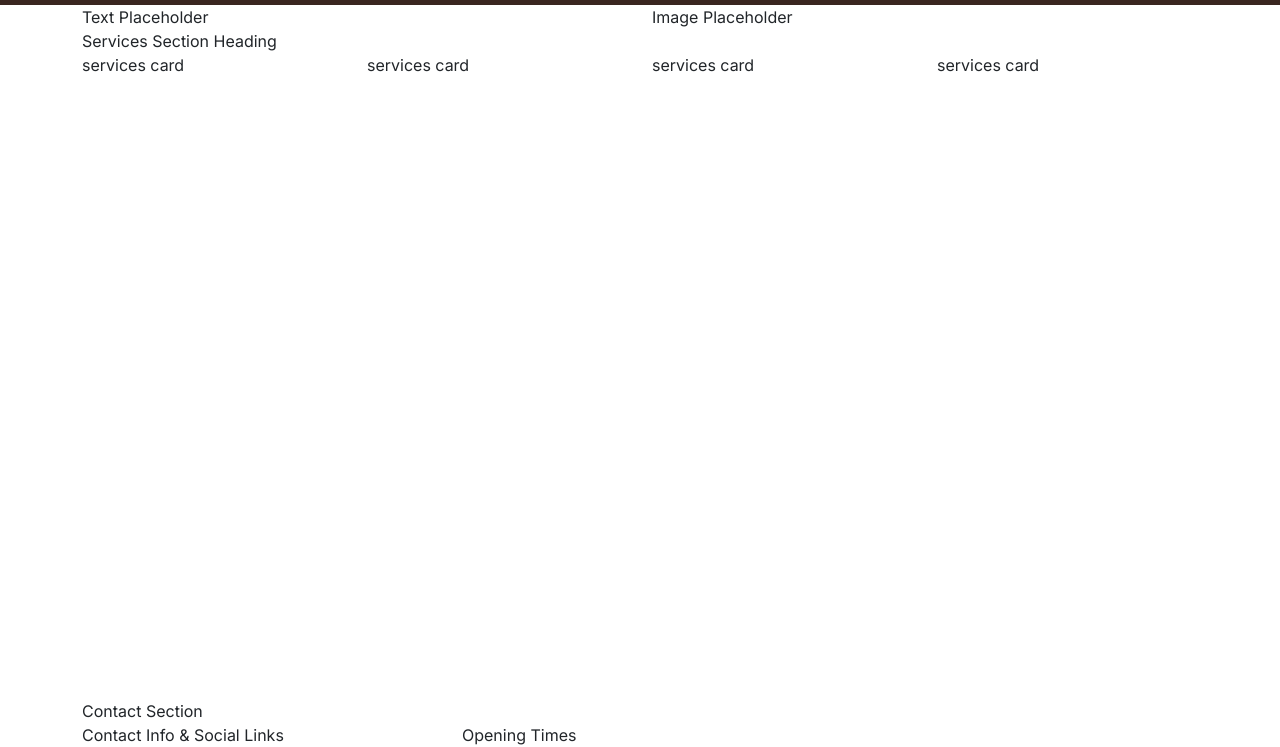
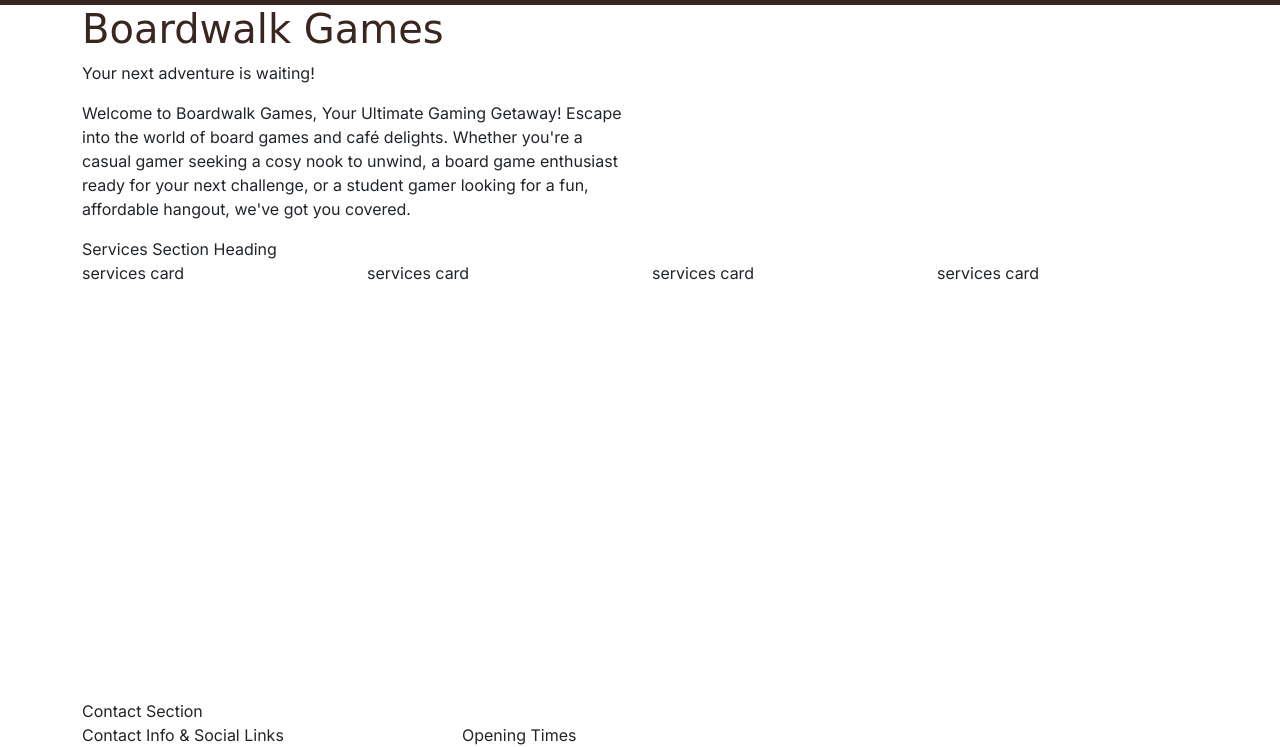
Before and after one commit to BenWilliams89/boardwalk-games, a plain HTML site: page index.html in a window 1280 px wide. Shown: the part 53-800 px from the top of the page. Drawn offline with nearby package versions, Linux system fonts and the light colour scheme; a web font is replaced by a local one.

Commit message:
added text in header section

```diff
--- a/index.html
+++ b/index.html
@@ -48,14 +48,20 @@
                 </div>
             </nav>
 
-
     <!--Header with carousel-->
     <header class="container">
         <div class="row">
-            <div class="col-12 col-xl-6">Text Placeholder</div>
-            <div class="col-12 col-xl-6">Image Placeholder</div>
+            <div class="col-12 col-xl-6">
+                <h1>Boardwalk Games</h1>
+                <p>Your next adventure is waiting!</p>
+                <p>
+                    Welcome to Boardwalk Games, Your Ultimate Gaming Getaway! Escape into the world of board games and café delights. Whether you're a casual gamer seeking a cosy nook to unwind, a board game enthusiast ready for your next challenge, or a student gamer looking for a fun, affordable hangout, we've got you covered.
+                </p>
+            </div>
+            <div class="col-12 col-xl-6"></div>
         </row>
     </header>
+
     <!--Main Element-->
     <main>
         <!--Services section-->
```
